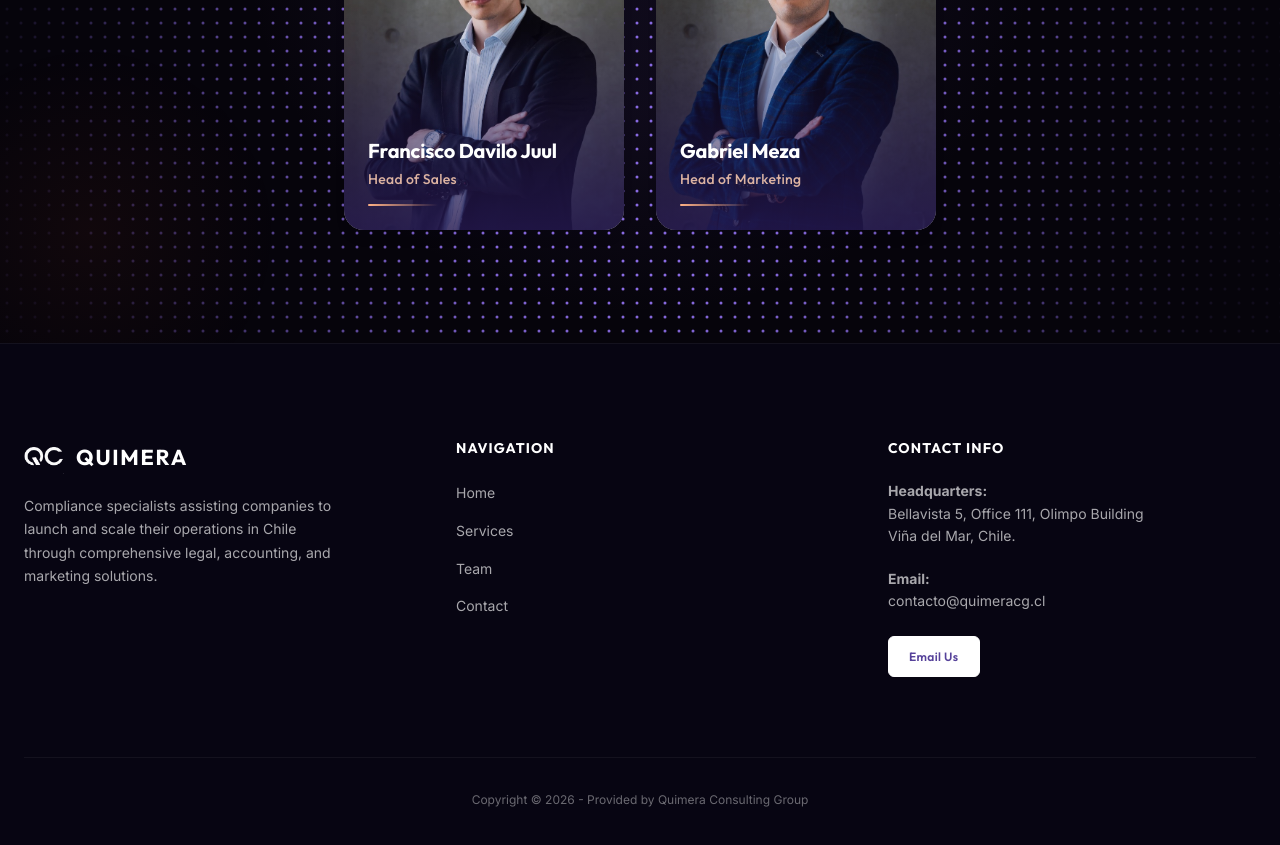
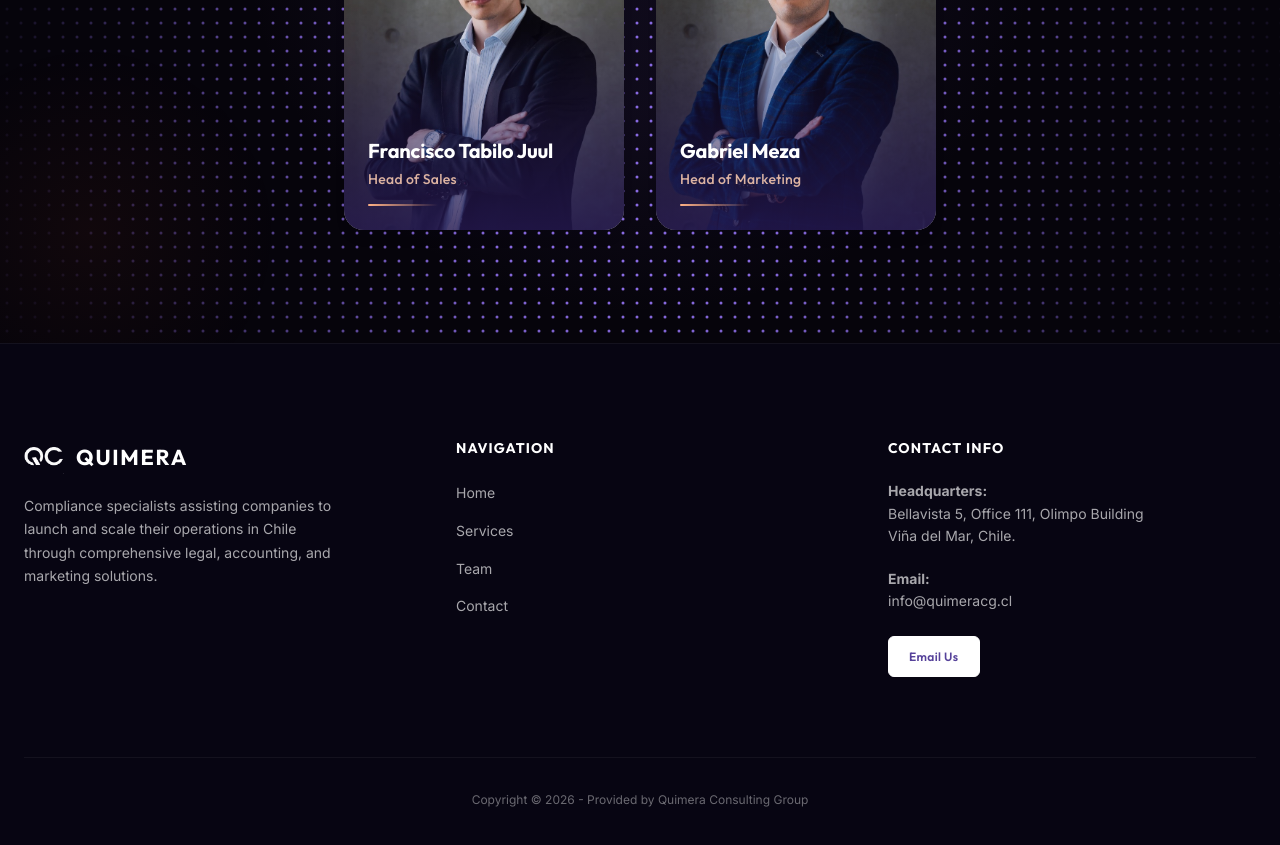
Before and after one commit to marketingfuentesjuul/quimera, a React (Vite) app: page /team in a window 1280 px wide. Shown: the part 1020-1865 px from the top of the page. Built offline with nearby package versions, Linux system fonts and the light colour scheme.

Commit message:
Update footer contact email and Francisco's full name

```diff
--- a/src/components/Footer.jsx
+++ b/src/components/Footer.jsx
@@ -118,10 +118,10 @@ const Footer = () => {
             </p>
             <p style={{ color: 'rgba(255, 255, 255, 0.65)', fontSize: 'var(--font-sm)', margin: '0 0 1.5rem 0' }}>
               <strong>Email:</strong><br />
-              <a href="mailto:contacto@quimeracg.cl" className="footer-link">contacto@quimeracg.cl</a>
+              <a href="mailto:info@quimeracg.cl" className="footer-link">info@quimeracg.cl</a>
             </p>
             <div className="flex gap-2" style={{ width: '100%', justifyContent: 'inherit' }}>
-              <a href="mailto:contacto@quimeracg.cl" className="btn btn-white" style={{ padding: '0.6rem 1.25rem', fontSize: 'var(--font-xs)', borderRadius: 'var(--radius-sm)', textTransform: 'none' }}>
+              <a href="mailto:info@quimeracg.cl" className="btn btn-white" style={{ padding: '0.6rem 1.25rem', fontSize: 'var(--font-xs)', borderRadius: 'var(--radius-sm)', textTransform: 'none' }}>
                 Email Us
               </a>
             </div>
--- a/src/components/Team.jsx
+++ b/src/components/Team.jsx
@@ -24,10 +24,10 @@ const teamMembers = [
     linkedin: 'https://www.linkedin.com/in/maximiliano-fuentes-cid-22216b5b/',
   },
   {
-    name: 'Francisco Davilo Juul',
+    name: 'Francisco Tabilo Juul',
     role: 'Head of Sales',
     image: '/images/team/francisco-davilo.jpg',
-    initials: 'FD',
+    initials: 'FT',
     linkedin: 'https://www.linkedin.com/in/franciscotabilojuul/',
   },
   {
```
